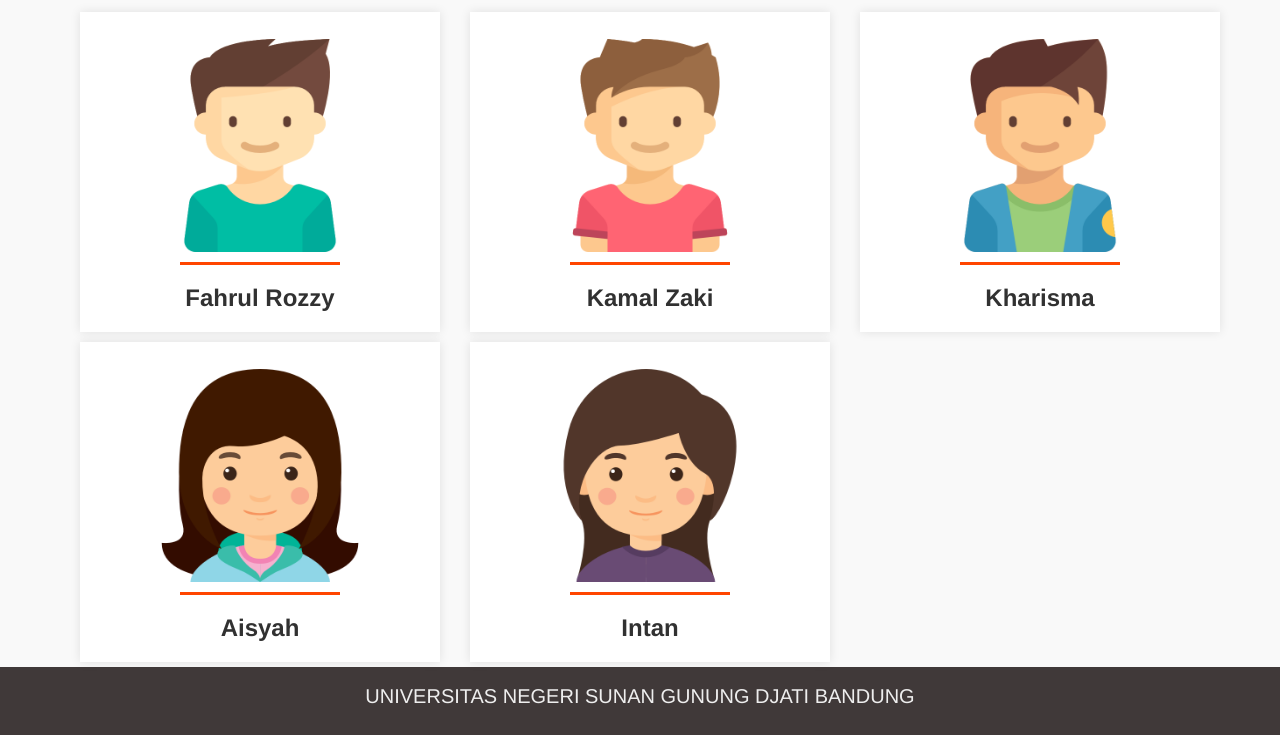
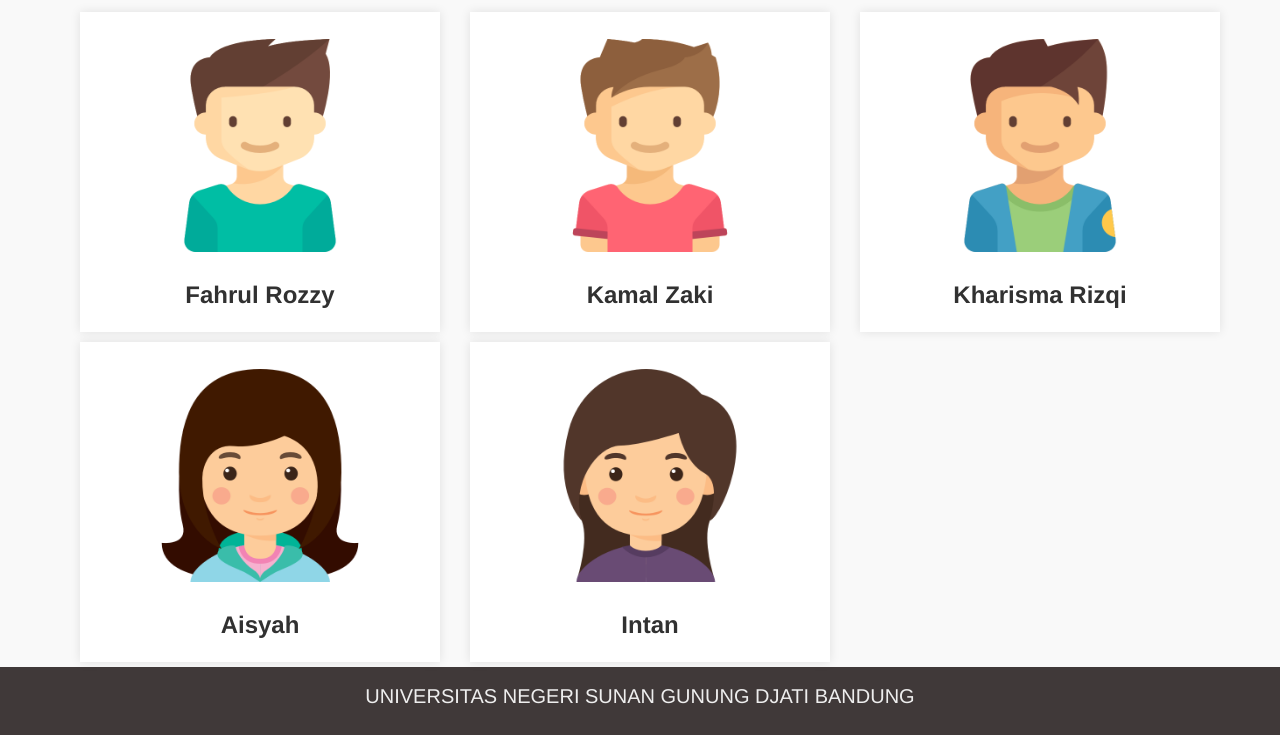
Before and after one commit to fahrulrozzy48/balahu, a plain HTML site: page index.html in a window 1280 px wide. Shown: the part 796-1531 px from the top of the page. Drawn offline with nearby package versions, Linux system fonts and the light colour scheme.

Commit message:
Add files via upload

```diff
--- a/index.html
+++ b/index.html
@@ -69,7 +69,6 @@
                            <div class="about-item text-center">
                                   <img src="img/boy%20(3).png" alt="" >
                                   <br>
-                                   <hr>
                                    <h3><b>Fahrul Rozzy</b></h3>
                            </div>
                        </div>
@@ -82,7 +81,6 @@
                            <div class="about-item text-center">
                                   <img src="img/boy%20(2).png" alt="" >
                                   <br>
-                                   <hr>
                                    <h3><b>Kamal Zaki</b></h3>
                            </div>
                        </div>
@@ -95,8 +93,7 @@
                            <div class="about-item text-center">
                                   <img src="img/boy%20(1).png" alt="" >
                                   <br>
-                                   <hr>
-                                   <h3><b>Kharisma</b></h3>
+                                   <h3><b>Kharisma Rizqi</b></h3>
                            </div>
                        </div>
                    </a>
@@ -108,7 +105,6 @@
                            <div class="about-item text-center">
                                   <img src="img/girl%20(2).png" alt="" >
                                   <br>
-                                   <hr>
                                    <h3><b>Aisyah</b></h3>
                            </div>
                        </div>
@@ -122,7 +118,6 @@
                            <div class="about-item text-center">
                                   <img src="img/girl.png" alt="" >
                                   <br>
-                                   <hr>
                                    <h3><b>Intan</b></h3>
                            </div>
                        </div>
--- a/style.css
+++ b/style.css
@@ -192,14 +192,6 @@ body{
     margin-bottom: 10px;
 }
 
-
-.item hr{
-    width: 160px;
-    height: 3px;
-    background-color: orangered;
-    margin: 0 auto;
-    border: none;
-}
 .about-item:hover{
     background-color: dodgerblue;
 }
@@ -211,8 +203,7 @@ body{
 .about-item:hover hr{
     background-color: white;
 }
-.about-item ,
-.about-item hr{
+.about-item {
     transition: all 400ms linear;
 }
 
```
